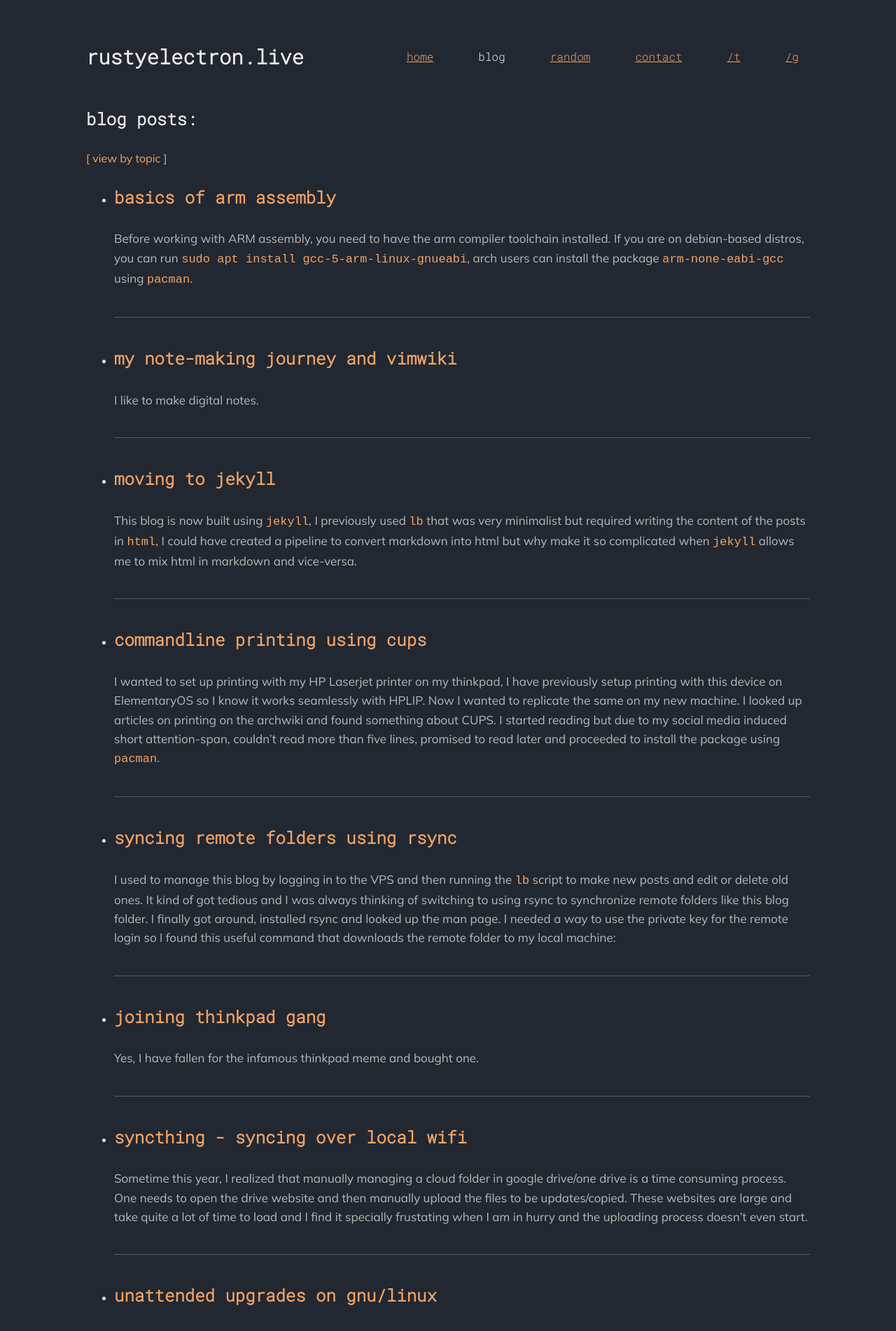
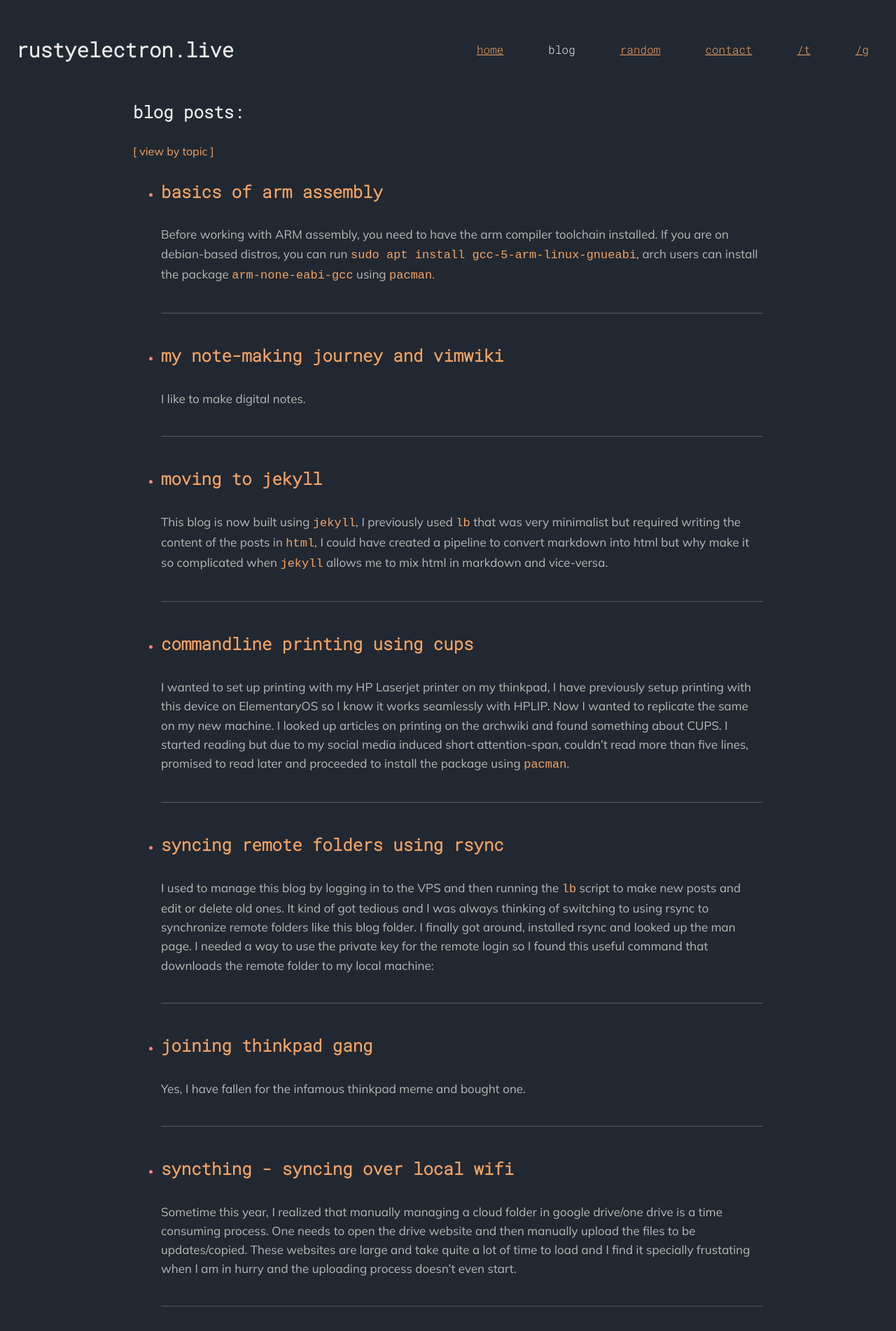
Before and after one commit to rusty-electron/rusty-electron.github.io, a Jekyll site: the page built from blog.html, in a window 1280 px wide. Shown: the top 1902 px of the page at 70% size. Built offline with Jekyll 4.4.1, drawn with Linux system fonts in a browser that asks for light colours.

Commit message:
minor css changes

```diff
--- a/_layouts/post.html
+++ b/_layouts/post.html
@@ -1,7 +1,7 @@
 ---
 layout: default
 ---
-
+<div class="container">
 <div class='entry'>
 <h2 class="center">{{ page.title | downcase }}</h2>
 <div class="center">
@@ -18,3 +18,4 @@ layout: default
 
 <div class="eop">~ end of post ~</div>
 </div>
+</div>
--- a/assets/css/styles.css
+++ b/assets/css/styles.css
@@ -1,16 +1,21 @@
 @import url('https://fonts.googleapis.com/css2?family=Roboto+Mono:ital,wght@0,300;1,300&display=swap');
 @import url('https://fonts.googleapis.com/css2?family=Mulish&display=swap');
 html {
-	max-width: 1050px;
+	max-width: 1250px;
 	margin-left: auto;
 	margin-right: auto;
-	margin-top: 30px;
+	margin-top: 20px;
 	color: #ececec;
 	background-color: #222831;
 	padding-bottom: 200px;
 	font-size: 16px;
 	/* font-family: 'Roboto Mono', monospace; */
 	font-family: 'Mulish';
+}
+
+.container{
+	max-width: 900px;
+	margin: auto;
 }
 
 a {color: #f2a365; }
@@ -117,6 +122,11 @@ p{
 
 li{
 	padding-bottom: 4px;
+	line-height: 1.5;
+}
+
+li::marker{
+	color: #ff8080;
 }
 
 ul, ol{
--- a/blog.html
+++ b/blog.html
@@ -2,6 +2,7 @@
 layout: default
 title: blog
 ---
+<div class="container">
 <h2>blog posts:</h2>
 
 <a class="noline" href="{{ './topics.html' | relative_url }}">[ view by topic ]</a>
@@ -20,3 +21,4 @@ title: blog
 </ul>
 
 <div class="right"> this blog uses <a class="noline" target="_blank" href="https://jekyllrb.com/">jekyll</a></div>
+</div>
```
